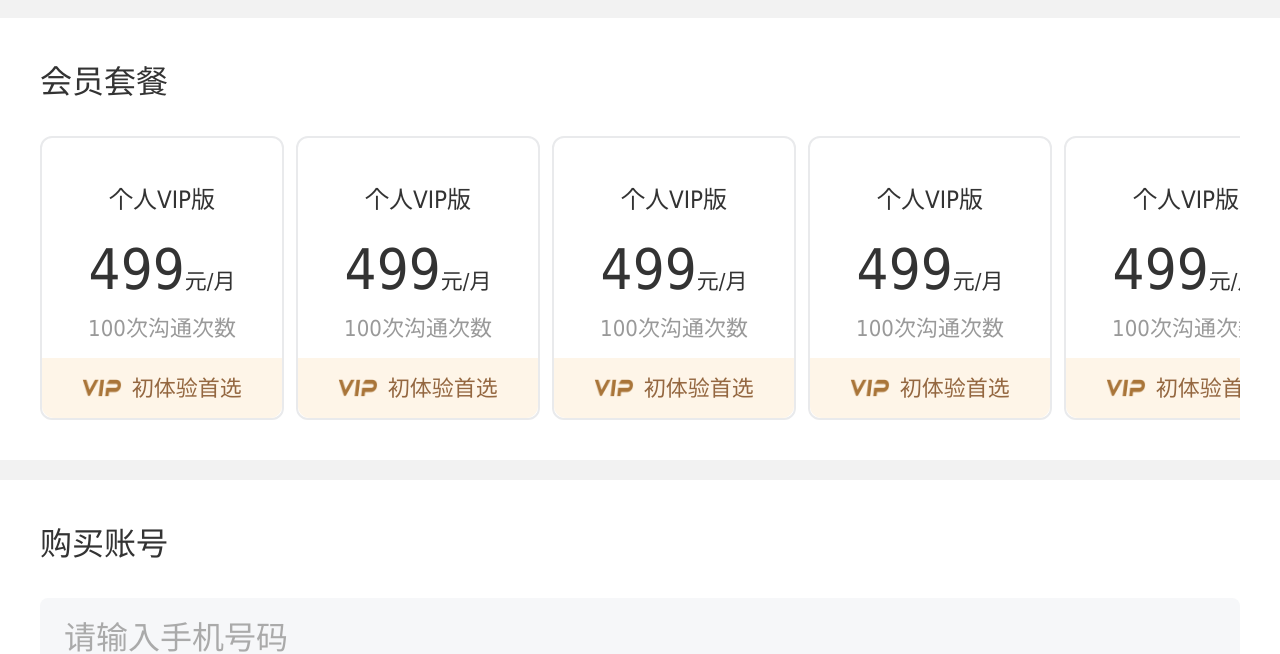
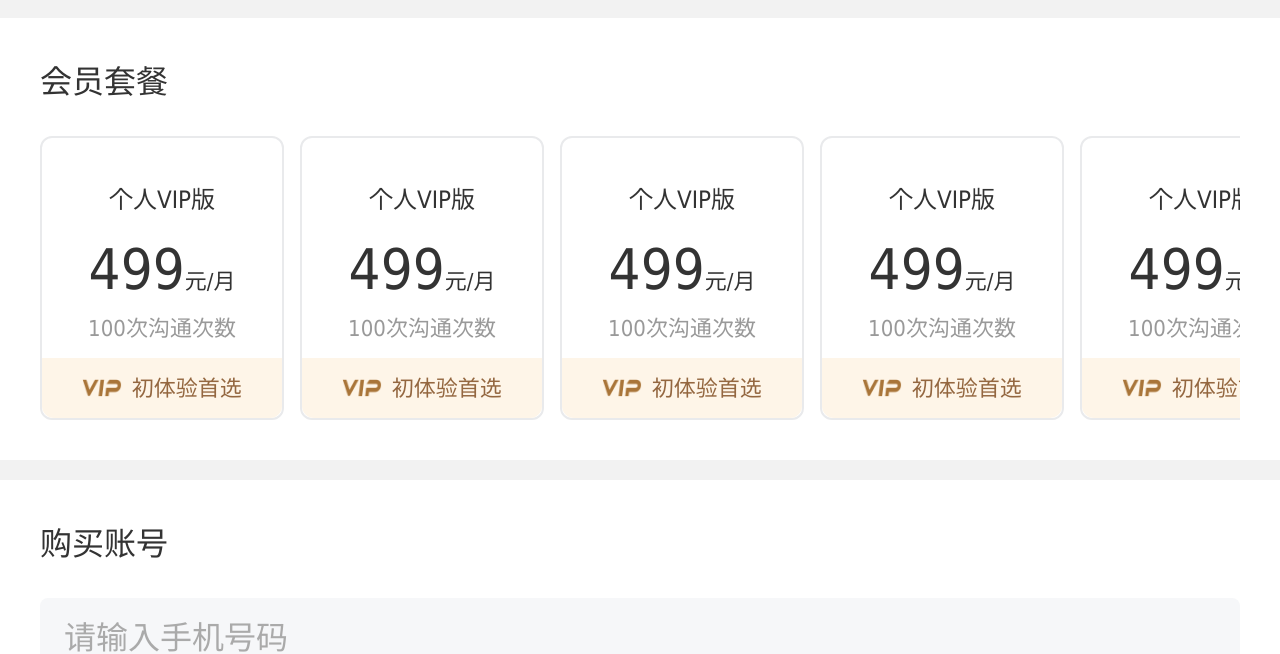
Before and after one commit to linxinpeng/qg-mobile, a plain HTML site: page individual-member.html in a window 1280 px wide. Shown: the part 158-812 px from the top of the page. Drawn offline with nearby package versions, Linux system fonts and the light colour scheme.

Commit message:
修改样式

```diff
--- a/css/individual-member.css
+++ b/css/individual-member.css
@@ -71,6 +71,7 @@
 }
 .ind-mem__setmeal-cont .swiper-slide{
     width: 2.4rem;
+    margin-right: 0.2rem;
 }
 .ind-mem__setmeal-cont .swiper-item{
     width: 2.4rem;
--- a/individual-member.html
+++ b/individual-member.html
@@ -150,8 +150,7 @@
 <script>
     $(function () {
         var mySwiper = new Swiper('.swiper-container',{
-            slidesPerView: 'auto',
-            spaceBetween: 16
+            slidesPerView: 'auto'
         })
     })
 </script>
```
